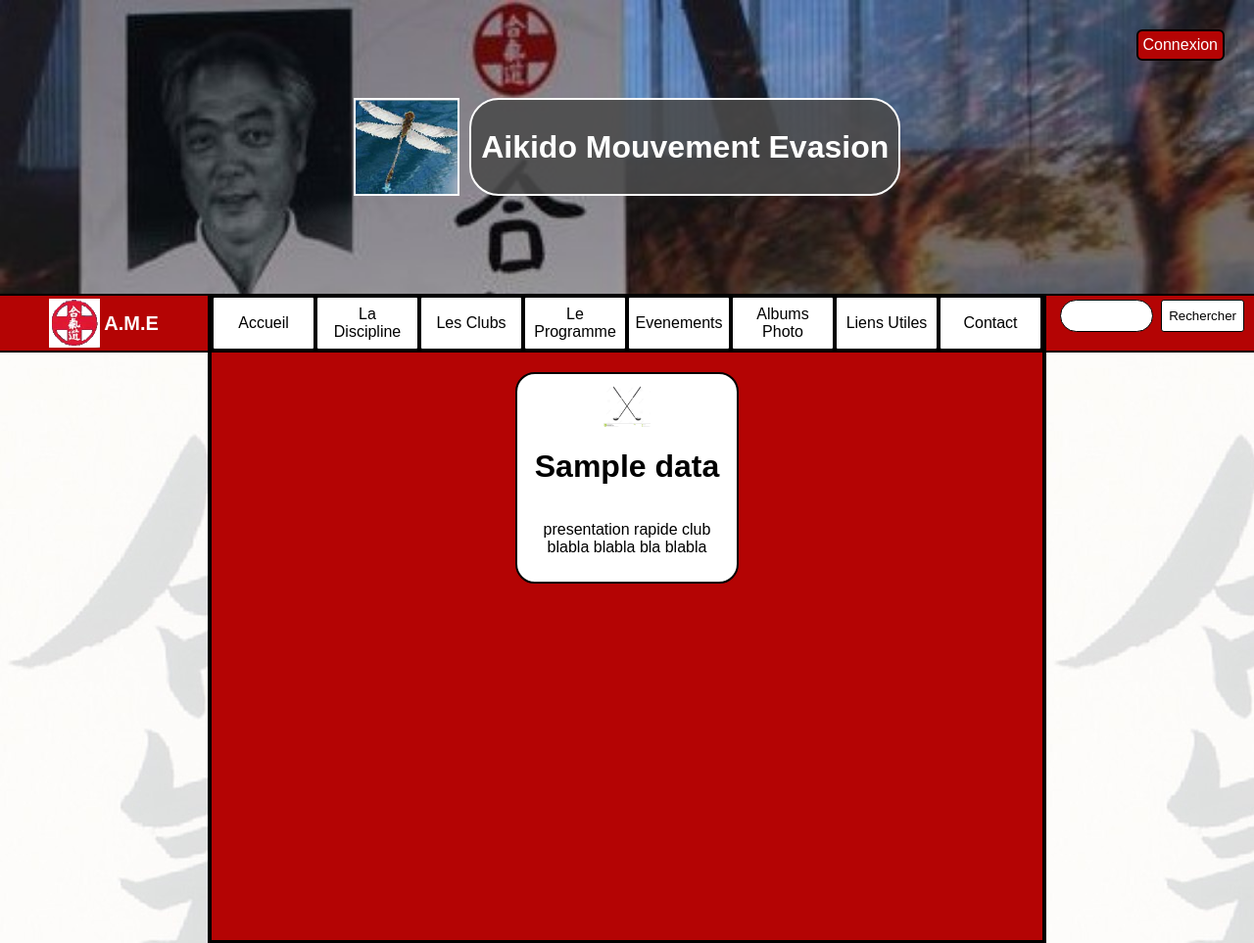
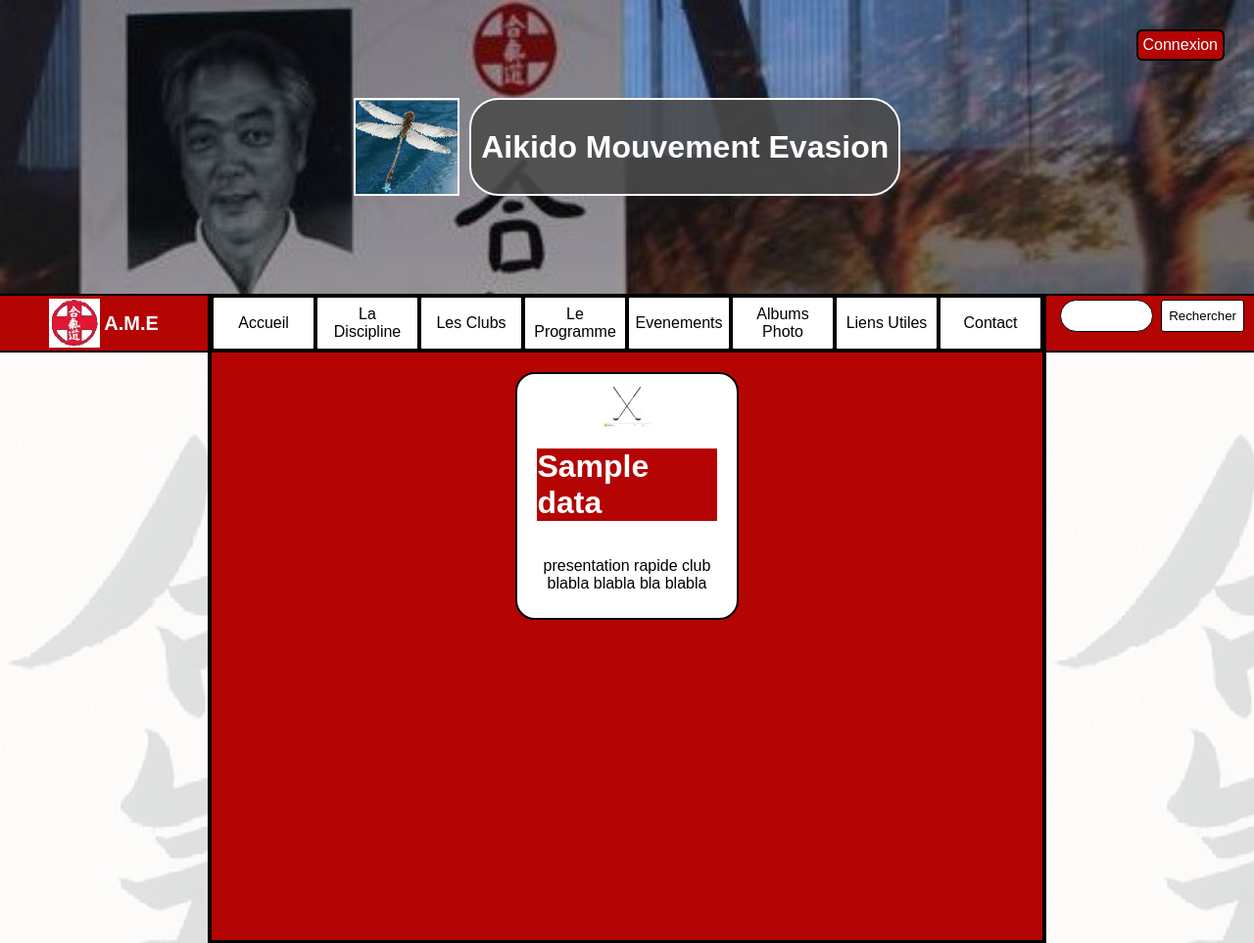
Before and after one commit to zack-ff7/SiteAmeFromScratch, a PHP site: template Views/clubs.php in a window 1280 px wide. Shown: the top 963 px of the page at 98% size. Run offline with PHP 8.4, Linux system fonts and the light colour scheme; the template is opened without the code that fills it: most values are stand-ins (such as "Sample title", 1, 10 or a date in 2020); some libraries are stand-ins or nearby versions.

Commit message:
affichage clubs

```diff
--- a/style.css
+++ b/style.css
@@ -337,7 +337,11 @@ html,body{
 }
 
 .club h1{
-
+    width: 90%;
+    background-color: #B40404;
+    display: flex;
+    justify-content: center;
+    color: white;
 }
 
 .club p{
```
